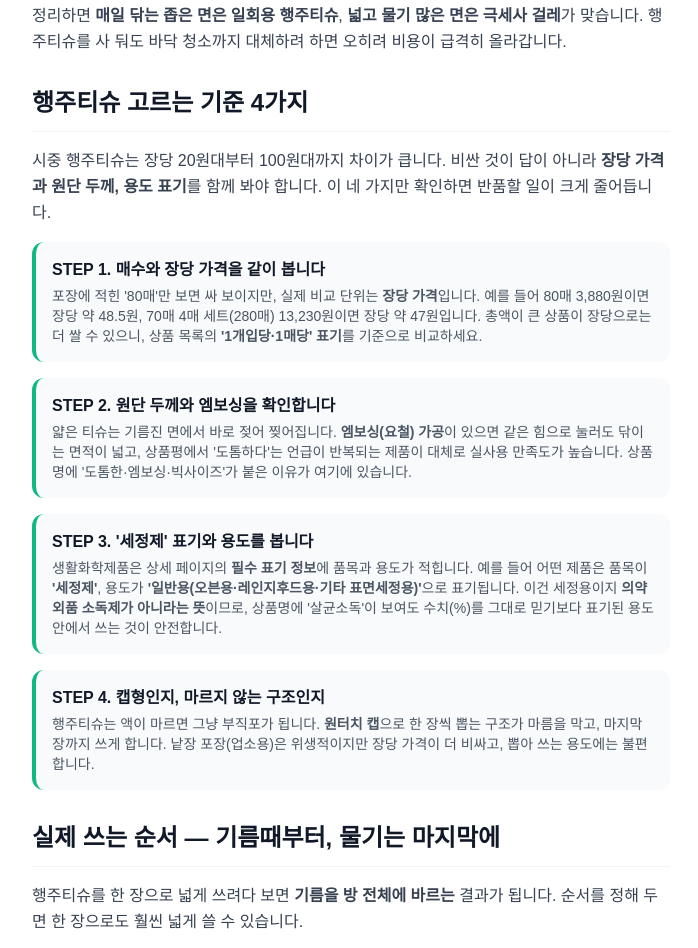
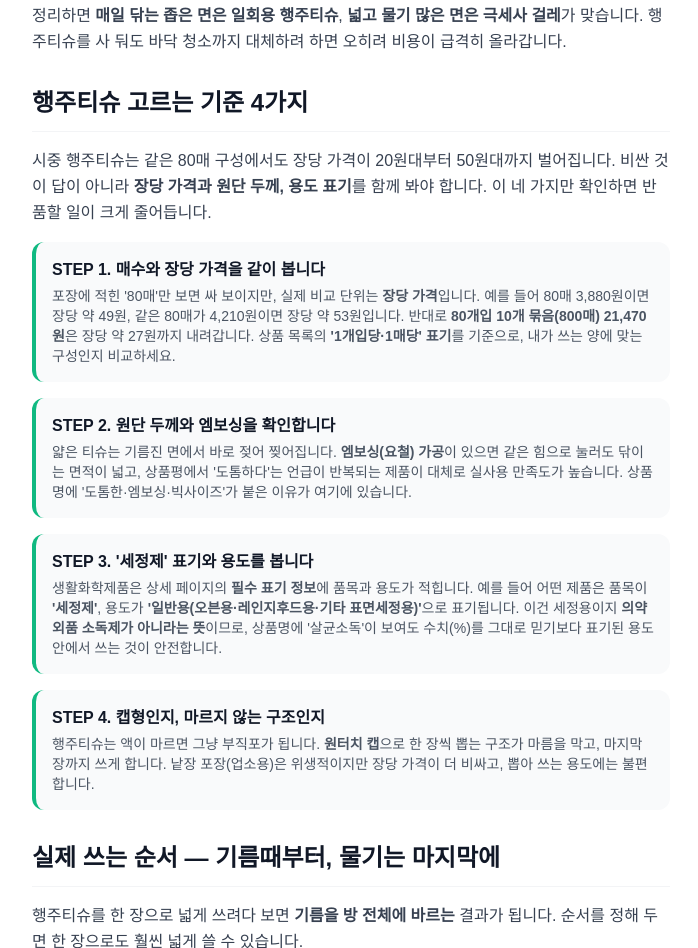
Before and after one commit to commitnrollback/ggulddak-magazine, a plain HTML site: page posts/disposable-kitchen-wipe-tissue.html in a window 1280 px wide. Shown: the part 2131-3079 px from the top of the page, without its empty margins (289-987 px from the left). Drawn offline with nearby package versions, Linux system fonts and the light colour scheme; a web font is replaced by a local one.

Commit message:
fix(post): 장당 가격 비교 예시를 실제 판매 정보로 정정 (044)

```diff
--- a/posts/disposable-kitchen-wipe-tissue.html
+++ b/posts/disposable-kitchen-wipe-tissue.html
@@ -200,11 +200,11 @@
       </section>
       <section id="section3" class="space-y-4 my-8">
         <h2 class="text-xl md:text-2xl font-bold text-gray-900 border-b border-gray-100 pb-3">행주티슈 고르는 기준 4가지</h2>
-        <p class="text-gray-700 leading-relaxed">시중 행주티슈는 장당 20원대부터 100원대까지 차이가 큽니다. 비싼 것이 답이 아니라 <strong>장당 가격과 원단 두께, 용도 표기</strong>를 함께 봐야 합니다. 이 네 가지만 확인하면 반품할 일이 크게 줄어듭니다.</p>
+        <p class="text-gray-700 leading-relaxed">시중 행주티슈는 같은 80매 구성에서도 장당 가격이 20원대부터 50원대까지 벌어집니다. 비싼 것이 답이 아니라 <strong>장당 가격과 원단 두께, 용도 표기</strong>를 함께 봐야 합니다. 이 네 가지만 확인하면 반품할 일이 크게 줄어듭니다.</p>
         <div class="space-y-4 my-6">
           <div class="p-4 rounded-xl bg-gray-50 border-l-4 border-emerald-500">
             <h3 class="font-bold text-gray-900 mb-1">STEP 1. 매수와 장당 가격을 같이 봅니다</h3>
-            <p class="text-sm text-gray-600">포장에 적힌 '80매'만 보면 싸 보이지만, 실제 비교 단위는 <strong>장당 가격</strong>입니다. 예를 들어 80매 3,880원이면 장당 약 48.5원, 70매 4매 세트(280매) 13,230원이면 장당 약 47원입니다. 총액이 큰 상품이 장당으로는 더 쌀 수 있으니, 상품 목록의 <strong>'1개입당·1매당' 표기</strong>를 기준으로 비교하세요.</p>
+            <p class="text-sm text-gray-600">포장에 적힌 '80매'만 보면 싸 보이지만, 실제 비교 단위는 <strong>장당 가격</strong>입니다. 예를 들어 80매 3,880원이면 장당 약 49원, 같은 80매가 4,210원이면 장당 약 53원입니다. 반대로 <strong>80개입 10개 묶음(800매) 21,470원</strong>은 장당 약 27원까지 내려갑니다. 상품 목록의 <strong>'1개입당·1매당' 표기</strong>를 기준으로, 내가 쓰는 양에 맞는 구성인지 비교하세요.</p>
           </div>
           <div class="p-4 rounded-xl bg-gray-50 border-l-4 border-emerald-500">
             <h3 class="font-bold text-gray-900 mb-1">STEP 2. 원단 두께와 엠보싱을 확인합니다</h3>
```
